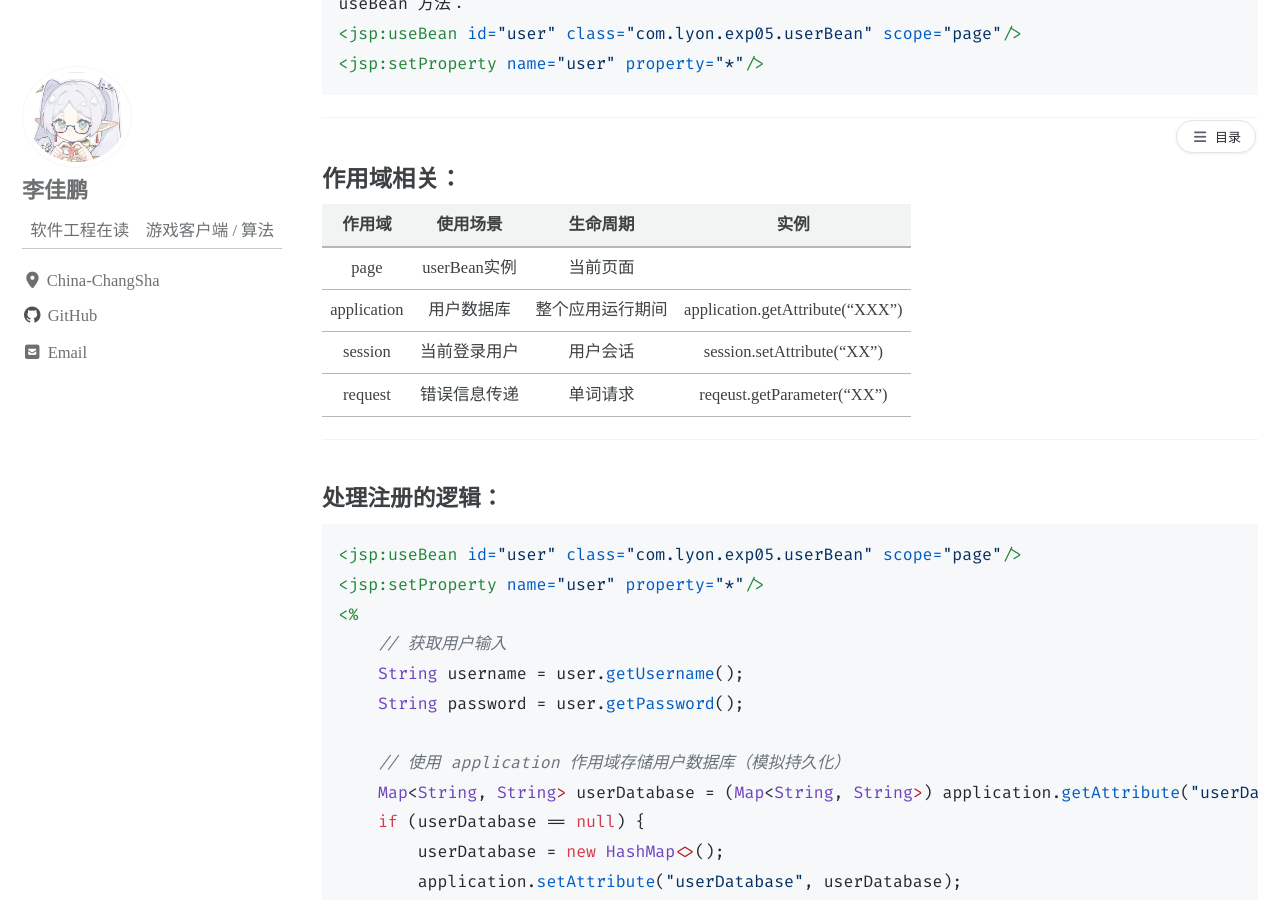
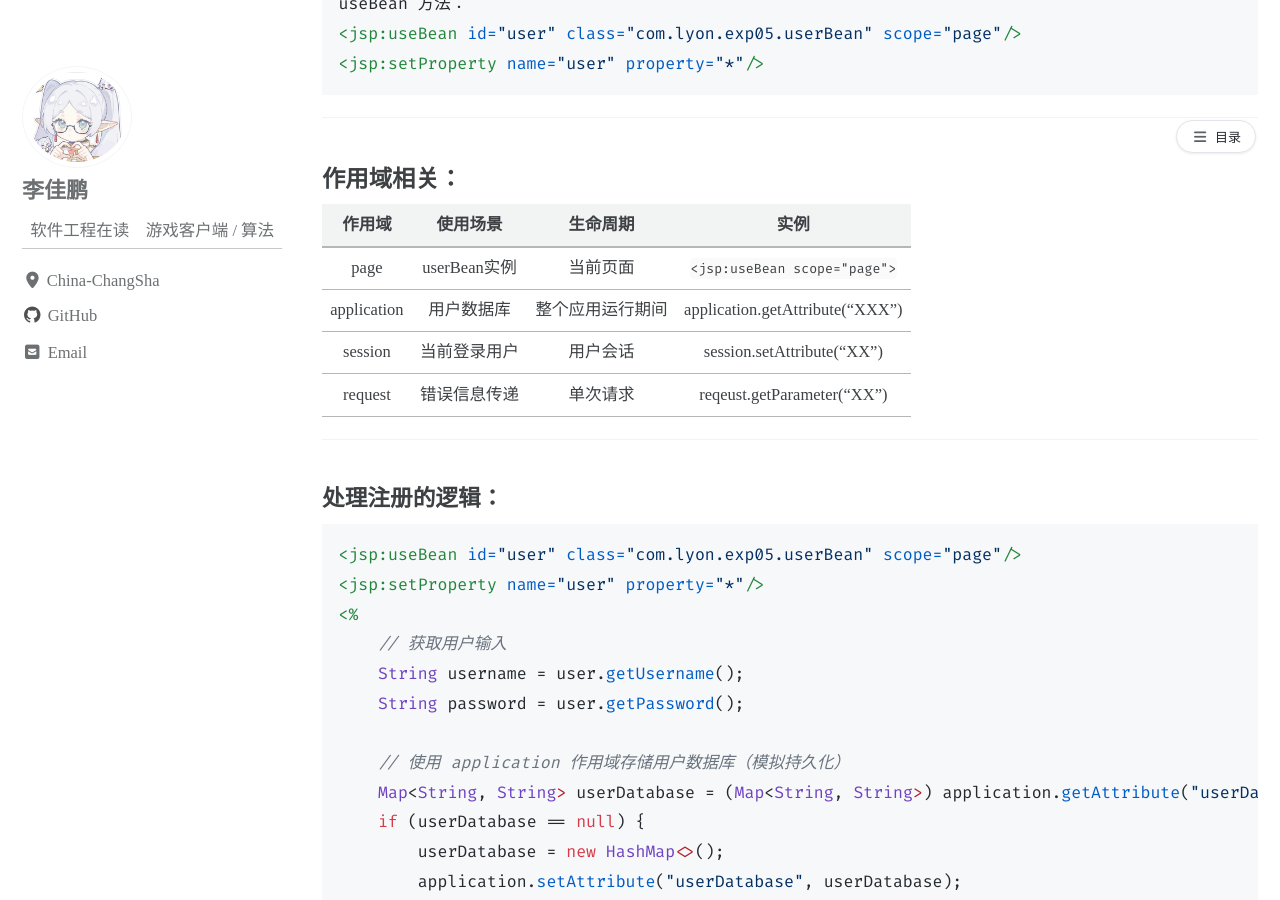
Before and after one commit to LJP3315/LJP3315.github.io, a Jekyll site: the page built from _posts/2026-05-08-JavaBean技术的使用.md, in a window 1280 px wide and 900 px high, scrolled down 1609 px. Built offline with Jekyll 4.4.1, drawn with Linux system fonts in a browser that asks for light colours; cached includes are drawn as plain includes.

Commit message:
改正了一些小错误

```diff
--- a/_posts/2026-05-08-JavaBean技术的使用.md
+++ b/_posts/2026-05-08-JavaBean技术的使用.md
@@ -67,10 +67,10 @@ useBean 方法：
 
 |   作用域    |   使用场景   |     生命周期     |              实例               |
 | :---------: | :----------: | :--------------: | :-----------------------------: |
-|    page     | userBean实例 |     当前页面     |   <jsp:useBean scope="page">    |
+|    page     | userBean实例 |     当前页面     |  `<jsp:useBean scope="page">`   |
 | application |  用户数据库  | 整个应用运行期间 | application.getAttribute("XXX") |
 |   session   | 当前登录用户 |     用户会话     |   session.setAttribute("XX")    |
-|   request   | 错误信息传递 |     单词请求     |   reqeust.getParameter("XX")    |
+|   request   | 错误信息传递 |     单次请求     |   reqeust.getParameter("XX")    |
 
 ---
 
```
